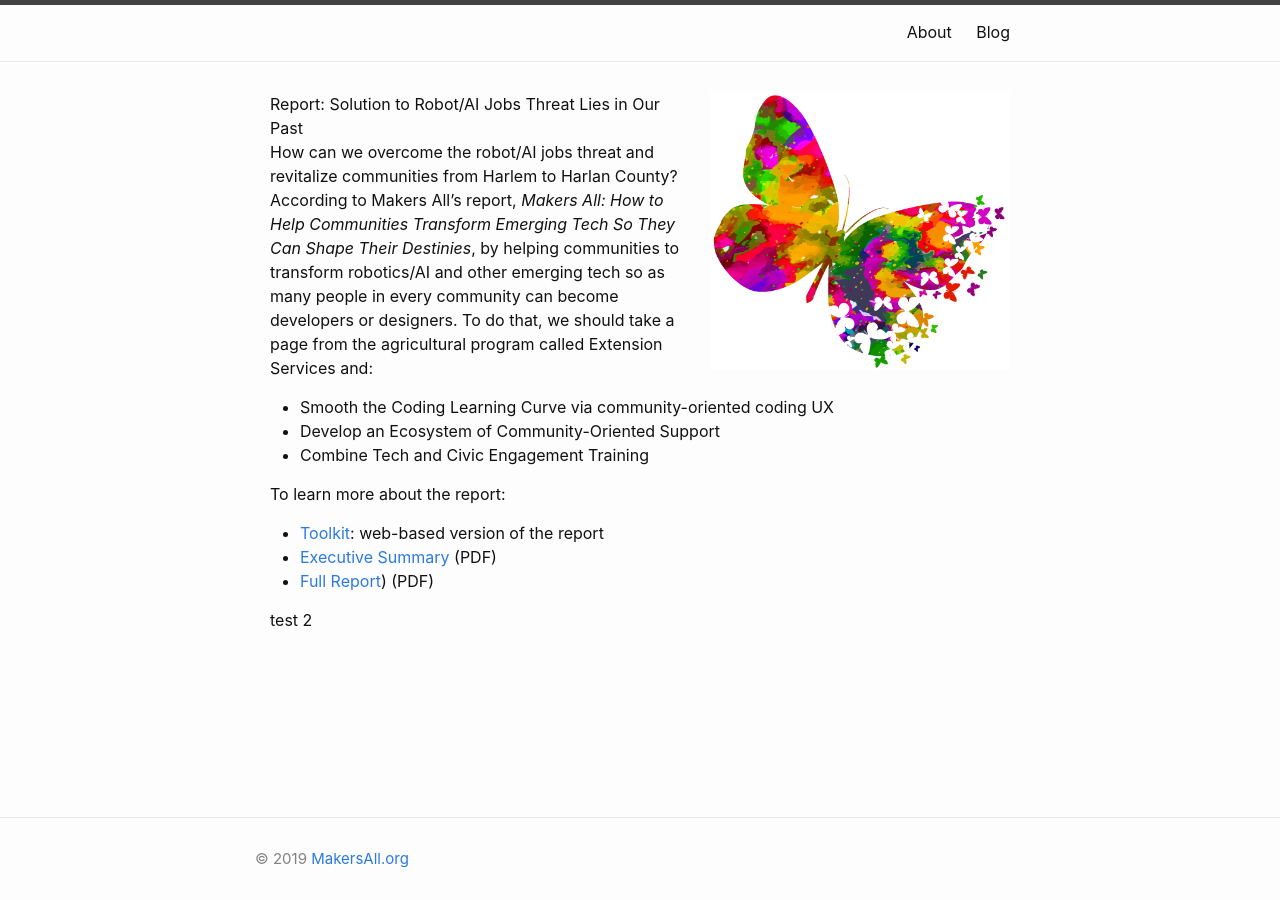
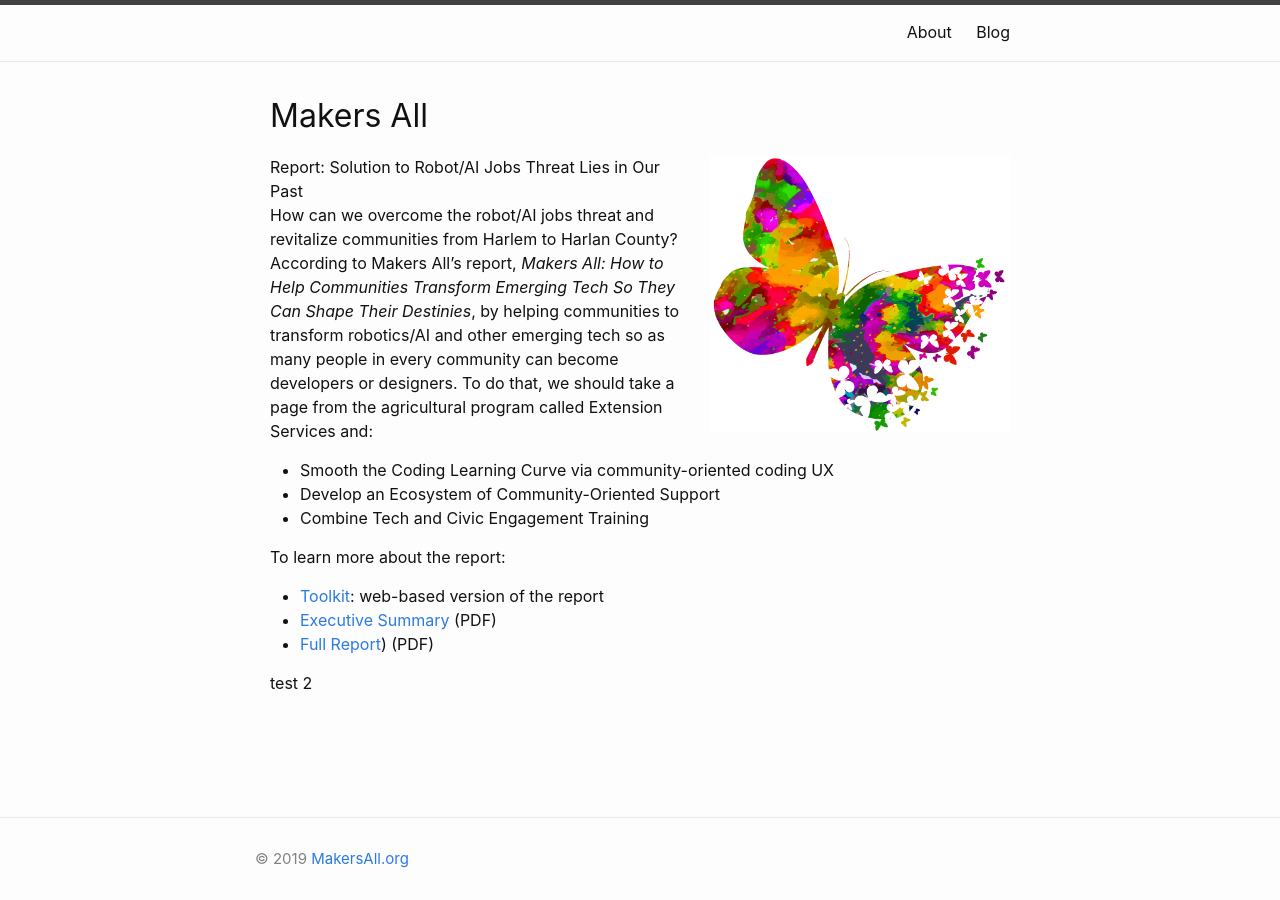
Before and after one commit to makersall/makersall, a Jekyll site: the page built from index.md, in a window 1280 px wide. Built offline with Jekyll 4.4.1, drawn with Linux system fonts in a browser that asks for light colours.

Commit message:
Update home.html

```diff
--- a/_layouts/home.html
+++ b/_layouts/home.html
@@ -8,6 +8,8 @@
   {%- endif -%} -->
 
   <!-- <h2 class="post-list-heading">Welcome to the Makers All Toolkit!</h2> -->
+
+  <h1>Makers All</h1>
 
   <img src="{{'/assets/images/Makers-All-Butterfly.jpg'  | relative_url }}"  style="width:300px;margin-left:15px;float: right;”>
 
```
